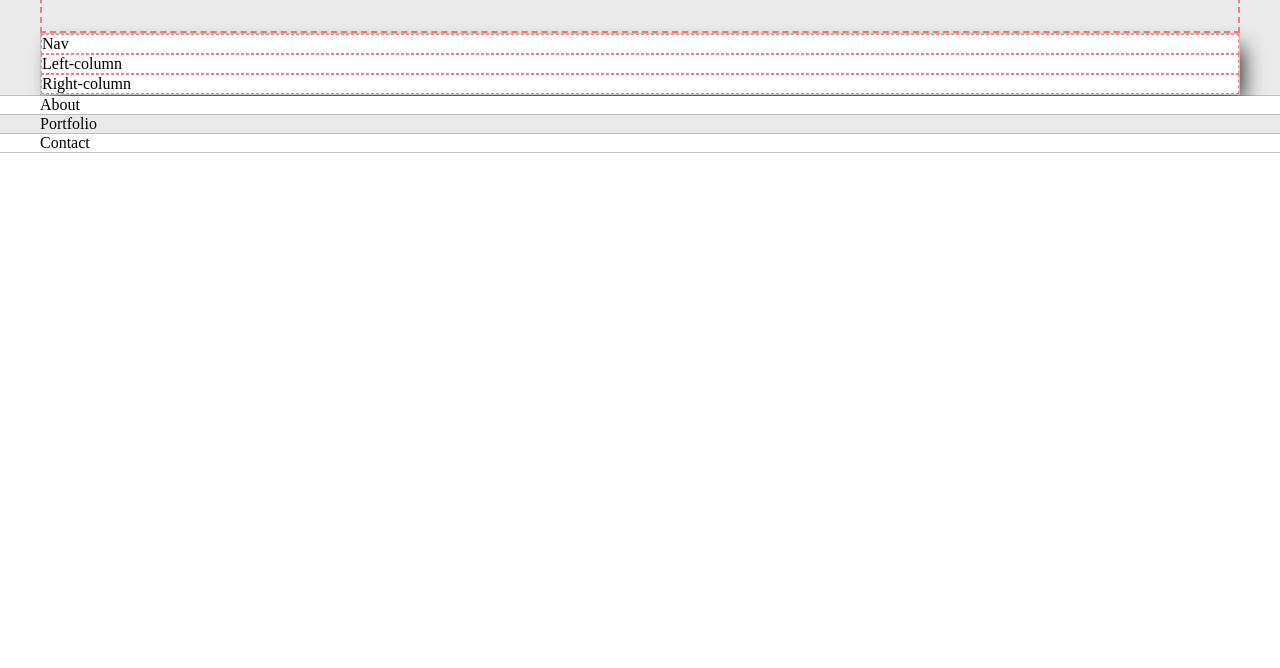
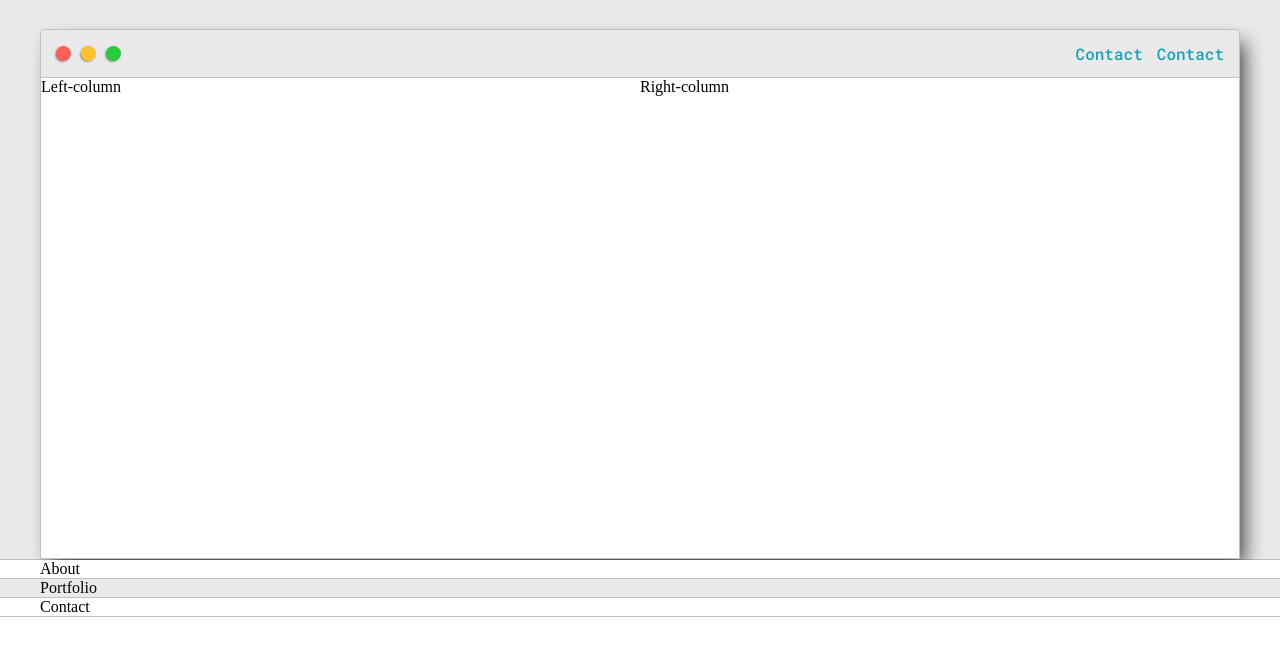
Before and after one commit to AissamYekhlef/MyPortfolio-test, a plain HTML site: page index.html in a window 1280 px wide. Shown: the part 132-800 px from the top of the page. Drawn offline with Linux system fonts and the light colour scheme.

Commit message:
update navbar

```diff
--- a/default.css
+++ b/default.css
@@ -59,7 +59,6 @@ h6{ font-size: 16px;}
 
 .greeting-wrapper{
     display: grid;
-    border: 2px dashed lightcoral;
     min-height: 10em;
     justify-content: center;
     align-content: center;
@@ -68,20 +67,73 @@ h6{ font-size: 16px;}
 .intro-wrapper{
     background-color: var(--secondaryColor);
     border: 1px solid var(--borderColor);
+    border-radius: 5px 5px 0 0;
 
     -webkit-box-shadow: 8px 10px 20px -4px rgba(0,0,0,0.75);
     -moz-box-shadow: 8px 10px 20px -4px rgba(0,0,0,0.75);
     box-shadow: 8px 10px 20px -4px rgba(0,0,0,0.75);
+
+    display: grid;
+    grid-template-columns: 1fr 1fr;
+    grid-template-rows: 3em 30em;
+    grid-template-areas:
+        'nav-wrapper nav-wrapper'
+        'left-column right-column'
+    ;
 }
 
 .nav-wrapper{
-    border: 1px dashed lightcoral;
+    border-radius: 5px 5px 0 0;
+    grid-area: nav-wrapper;
+    border-bottom: 1px solid var(--borderColor);
+    display: flex;
+    justify-content: space-between;
+    align-items: center;
+    background-color: var(--mainColor);
 }
+
+.dots-wrapper{
+    display: flex;
+    padding: 10px;
+
+}
+
+#dot-1{
+    background-color: #FC6058;
+}
+#dot-2{
+    background-color: #FEC02F;
+}
+#dot-3{
+    background-color: #2ACA3E;
+}
+.browser-dot{
+    background-color: black;
+    height: 15px;
+    width: 15px;
+    border-radius: 50%;
+    margin: 5px;
+
+    -webkit-box-shadow: -1px 1px 3px -1px rgba(0,0,0,0.75);
+    -moz-box-shadow: -1px 1px 3px -1px rgba(0,0,0,0.75);
+    box-shadow: -1px 1px 3px -1px rgba(0,0,0,0.75);
+}
+
+#navigation{
+    margin: 0;
+    padding: 10px;
+}
+#navigation li{
+    display: inline-block;
+    margin-left: 5px;
+    margin-right: 5px;
+}
+
 .left-column{
-    border: 1px dashed lightcoral;
+    grid-area: left-column;
 }
 .right-column{
-    border: 1px dashed lightcoral;
+    grid-area: right-column;
 }
 
 @media screen and (max-width: 1200px){
--- a/index.html
+++ b/index.html
@@ -18,7 +18,16 @@
 
             <div class="intro-wrapper">
                 <div class="nav-wrapper">
-                    Nav
+                   <div class="dots-wrapper">
+                    <div id="dot-1" class="browser-dot"></div>
+                    <div id="dot-2" class="browser-dot"></div>
+                    <div id="dot-3" class="browser-dot"></div>
+                   </div>
+
+                    <ul id="navigation">
+                        <li><a href="#">Contact</a></li>
+                        <li><a href="#">Contact</a></li>
+                    </ul>
                 </div>
 
                 <div class="left-column">
```
